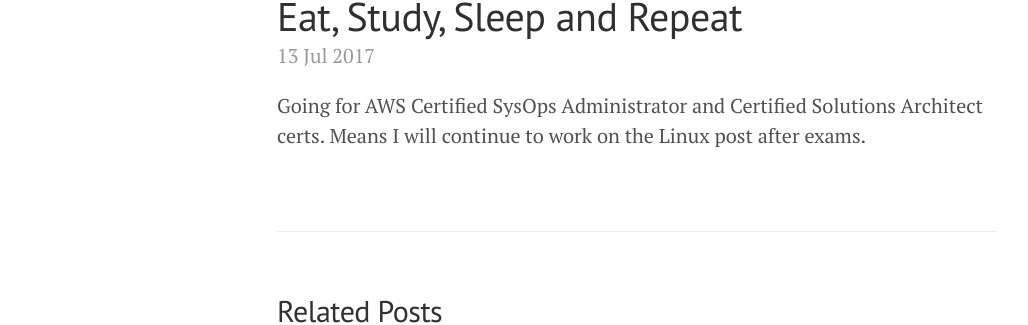
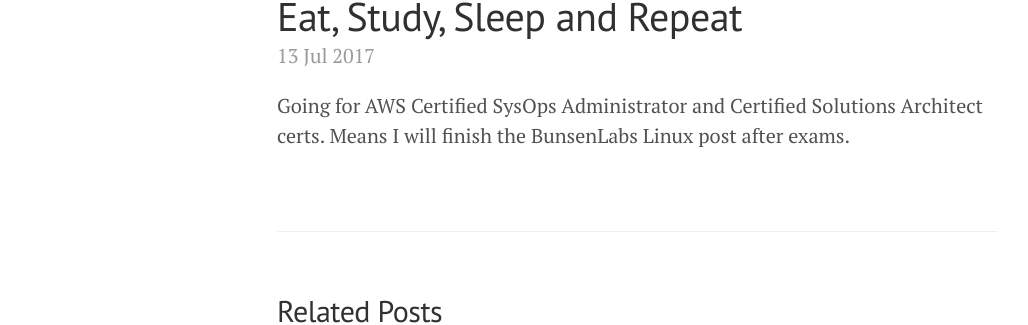
Before and after one commit to lgeurts/lgeurts.github.io, a Jekyll site: the page built from _posts/2017-07-13-eat,-study,-sleep-and-repeat.md, in a window 1280 px wide. Shown: the part 141-466 px from the top of the page, without its empty margins (3-1031 px from the left). Built offline with Jekyll 4.4.1, drawn with Linux system fonts in a browser that asks for light colours; nearby versions of some CDN libraries; comment, search, counter and statistics services are not loaded.

Commit message:
Update 2017-07-13-eat,-study,-sleep-and-repeat.md

```diff
--- a/_posts/2017-07-13-eat,-study,-sleep-and-repeat.md
+++ b/_posts/2017-07-13-eat,-study,-sleep-and-repeat.md
@@ -6,4 +6,4 @@
 ---
 
 Going for AWS Certified SysOps Administrator and Certified Solutions Architect certs.
-Means I will continue to work on the Linux post after exams.
+Means I will finish the BunsenLabs Linux post after exams.
```
